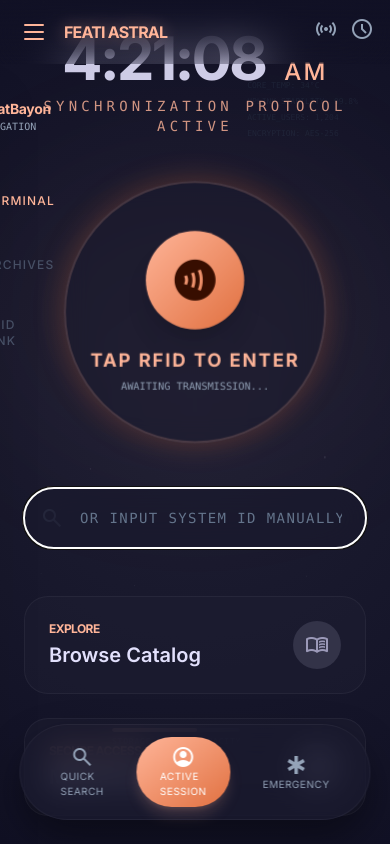
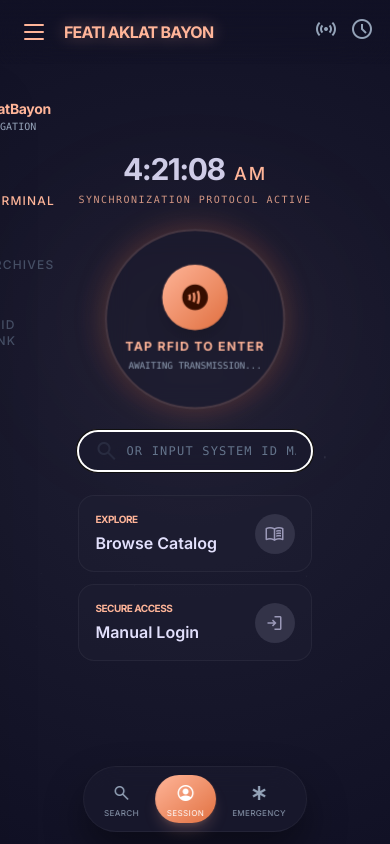
Before and after one commit to vincecharles/AklatBayonV2, a website: page index.html in a window 390 px wide. Drawn offline with nearby package versions, Linux system fonts and the light colour scheme.

Commit message:
feat: optimize index.html for responsive mobile viewing and update site branding.

```diff
--- a/index.html
+++ b/index.html
@@ -80,7 +80,7 @@
         }
     </style>
 </head>
-<body class="font-sans min-h-screen overflow-hidden flex flex-col items-center justify-center bg-astral-gradient text-[#e2e0fc]">
+<body class="font-sans min-h-screen flex flex-col items-center justify-center bg-astral-gradient text-[#e2e0fc]" style="overflow-y: auto;">
     <!-- Particles -->
     <div id="particles" class="fixed inset-0 pointer-events-none z-0 overflow-hidden"></div>
 
@@ -95,7 +95,7 @@
             </button>
             <div class="text-base md:text-xl font-bold tracking-tighter text-[#ffb599] drop-shadow-[0_0_8px_rgba(255,181,153,0.4)]">
                 <span class="hidden sm:inline">FEATI ASTRAL REPOSITORY</span>
-                <span class="sm:hidden">FEATI ASTRAL</span>
+                <span class="sm:hidden">FEATI AKLAT BAYON</span>
             </div>
             <div class="h-4 w-px bg-[#56423b]/30 hidden md:block"></div>
             <div class="flex items-center gap-2 hidden md:flex" id="system-status">
@@ -150,61 +150,61 @@
     </aside>
 
     <!-- Main Content Canvas -->
-    <main class="relative z-10 flex flex-col items-center justify-center max-w-4xl w-full px-6 text-center">
+    <main class="relative z-10 flex flex-col items-center justify-center max-w-4xl w-full px-4 md:px-6 text-center pt-20 md:pt-0 pb-28 md:pb-0">
         <div id="tap-section">
             <!-- HUD Clock -->
-            <div class="mb-12 space-y-2">
-                <h2 class="text-6xl font-bold tracking-tighter text-[#e2e0fc]/90">
-                    <span id="clock">12:00:00</span> <span class="text-2xl text-[#ffb599] font-medium uppercase tracking-widest ml-2" id="clock-ampm">PM</span>
+            <div class="mb-6 md:mb-12 space-y-1 md:space-y-2">
+                <h2 class="text-3xl sm:text-4xl md:text-6xl font-bold tracking-tighter text-[#e2e0fc]/90">
+                    <span id="clock">12:00:00</span> <span class="text-lg sm:text-xl md:text-2xl text-[#ffb599] font-medium uppercase tracking-widest ml-1 md:ml-2" id="clock-ampm">PM</span>
                 </h2>
-                <p class="text-[#ffb599] font-mono tracking-[0.3em] uppercase text-sm opacity-80" id="protocol-status">Synchronization Protocol Active</p>
+                <p class="text-[#ffb599] font-mono tracking-[0.15em] md:tracking-[0.3em] uppercase text-[10px] md:text-sm opacity-80" id="protocol-status">Synchronization Protocol Active</p>
             </div>
 
             <!-- Central Scanner -->
-            <div class="relative group cursor-pointer mb-12" id="rfid-container">
+            <div class="relative group cursor-pointer mb-6 md:mb-12" id="rfid-container">
                 <div class="absolute inset-0 bg-[#ffb599]/20 rounded-full blur-3xl scale-125 opacity-20 group-hover:opacity-40 transition-opacity"></div>
-                <div class="relative w-64 h-64 rounded-full border-2 border-[#ffb599]/20 flex items-center justify-center bg-[#1a1a2e]/40 backdrop-blur-md rfid-idle overflow-hidden mx-auto" id="rfid-circle">
+                <div class="relative w-44 h-44 sm:w-52 sm:h-52 md:w-64 md:h-64 rounded-full border-2 border-[#ffb599]/20 flex items-center justify-center bg-[#1a1a2e]/40 backdrop-blur-md rfid-idle overflow-hidden mx-auto" id="rfid-circle">
                     <div class="scan-effect" id="scanner-line"></div>
-                    <div class="flex flex-col items-center gap-4 relative z-20">
-                        <div class="w-24 h-24 rounded-full bg-gradient-to-br from-[#ffb599] to-[#e17141] flex items-center justify-center text-[#370e00] shadow-xl" id="icon-container">
-                            <span class="material-symbols-outlined text-5xl" id="rfid-icon" style="font-variation-settings: 'FILL' 1;">contactless</span>
+                    <div class="flex flex-col items-center gap-2 md:gap-4 relative z-20">
+                        <div class="w-16 h-16 sm:w-20 sm:h-20 md:w-24 md:h-24 rounded-full bg-gradient-to-br from-[#ffb599] to-[#e17141] flex items-center justify-center text-[#370e00] shadow-xl" id="icon-container">
+                            <span class="material-symbols-outlined text-3xl sm:text-4xl md:text-5xl" id="rfid-icon" style="font-variation-settings: 'FILL' 1;">contactless</span>
                         </div>
                         <div class="space-y-1">
-                            <span class="block text-[#ffb599] font-bold uppercase tracking-widest text-lg" id="main-text">TAP RFID TO ENTER</span>
-                            <span class="block text-slate-400 font-mono text-[10px] uppercase" id="sub-text">Awaiting Transmission...</span>
+                            <span class="block text-[#ffb599] font-bold uppercase tracking-widest text-xs sm:text-sm md:text-lg" id="main-text">TAP RFID TO ENTER</span>
+                            <span class="block text-slate-400 font-mono text-[9px] md:text-[10px] uppercase" id="sub-text">Awaiting Transmission...</span>
                         </div>
                     </div>
                 </div>
             </div>
 
             <!-- Manual Input Bar -->
-            <div class="w-full max-w-lg mb-12 mx-auto">
+            <div class="w-full max-w-lg mb-6 md:mb-12 mx-auto">
                 <div class="relative flex items-center">
                     <span class="material-symbols-outlined absolute left-4 text-slate-500">search</span>
                     <input type="text" id="rfid-input" autofocus
-                        class="group flex items-center w-full bg-[#1a1a2e]/60 border-none rounded-full py-5 pl-14 pr-6 text-[#e2e0fc] placeholder:text-slate-500 focus:ring-2 focus:ring-[#ffb599]/40 backdrop-blur-xl transition-all font-mono tracking-widest text-sm uppercase"
+                        class="group flex items-center w-full bg-[#1a1a2e]/60 border-none rounded-full py-3 md:py-5 pl-12 md:pl-14 pr-4 md:pr-6 text-[#e2e0fc] placeholder:text-slate-500 focus:ring-2 focus:ring-[#ffb599]/40 backdrop-blur-xl transition-all font-mono tracking-widest text-xs md:text-sm uppercase"
                         placeholder="OR INPUT SYSTEM ID MANUALLY">
                 </div>
             </div>
 
             <!-- Action Cluster -->
-            <div class="grid grid-cols-1 md:grid-cols-2 gap-6 w-full max-w-2xl mx-auto">
-                <a href="/pages/management/catalog/catalog.html" class="group flex items-center justify-between p-6 bg-[#1e1e32]/50 border border-white/5 rounded-3xl hover:bg-[#28283d] transition-all">
+            <div class="grid grid-cols-1 md:grid-cols-2 gap-3 md:gap-6 w-full max-w-2xl mx-auto">
+                <a href="/pages/management/catalog/catalog.html" class="group flex items-center justify-between p-4 md:p-6 bg-[#1e1e32]/50 border border-white/5 rounded-2xl md:rounded-3xl hover:bg-[#28283d] transition-all">
                     <div class="flex flex-col items-start">
-                        <span class="text-[#ffb599] text-xs font-bold uppercase tracking-tighter mb-1">Explore</span>
-                        <span class="text-[#e2e0fc] text-xl font-semibold">Browse Catalog</span>
+                        <span class="text-[#ffb599] text-[10px] md:text-xs font-bold uppercase tracking-tighter mb-1">Explore</span>
+                        <span class="text-[#e2e0fc] text-base md:text-xl font-semibold">Browse Catalog</span>
                     </div>
-                    <div class="w-12 h-12 rounded-full bg-[#333348] flex items-center justify-center group-hover:bg-[#ffb599] group-hover:text-[#370e00] transition-colors text-[#9b99b8]">
-                        <span class="material-symbols-outlined">menu_book</span>
+                    <div class="w-10 h-10 md:w-12 md:h-12 rounded-full bg-[#333348] flex items-center justify-center group-hover:bg-[#ffb599] group-hover:text-[#370e00] transition-colors text-[#9b99b8]">
+                        <span class="material-symbols-outlined text-xl md:text-2xl">menu_book</span>
                     </div>
                 </a>
-                <a href="/pages/auth/login.html" class="group flex items-center justify-between p-6 bg-[#1e1e32]/50 border border-white/5 rounded-3xl hover:bg-[#28283d] transition-all">
+                <a href="/pages/auth/login.html" class="group flex items-center justify-between p-4 md:p-6 bg-[#1e1e32]/50 border border-white/5 rounded-2xl md:rounded-3xl hover:bg-[#28283d] transition-all">
                     <div class="flex flex-col items-start">
-                        <span class="text-[#ffb599] text-xs font-bold uppercase tracking-tighter mb-1">Secure Access</span>
-                        <span class="text-[#e2e0fc] text-xl font-semibold">Manual Login</span>
+                        <span class="text-[#ffb599] text-[10px] md:text-xs font-bold uppercase tracking-tighter mb-1">Secure Access</span>
+                        <span class="text-[#e2e0fc] text-base md:text-xl font-semibold">Manual Login</span>
                     </div>
-                    <div class="w-12 h-12 rounded-full bg-[#333348] flex items-center justify-center group-hover:bg-[#ffb599] group-hover:text-[#370e00] transition-colors text-[#9b99b8]">
-                        <span class="material-symbols-outlined">login</span>
+                    <div class="w-10 h-10 md:w-12 md:h-12 rounded-full bg-[#333348] flex items-center justify-center group-hover:bg-[#ffb599] group-hover:text-[#370e00] transition-colors text-[#9b99b8]">
+                        <span class="material-symbols-outlined text-xl md:text-2xl">login</span>
                     </div>
                 </a>
             </div>
@@ -212,7 +212,7 @@
 
         <!-- Register Section -->
         <div id="register-section" style="display:none">
-            <div class="bg-[#1e1e32]/80 border border-[#3a3a52] rounded-3xl p-8 w-[420px] backdrop-blur-xl animate-fade-in">
+            <div class="bg-[#1e1e32]/80 border border-[#3a3a52] rounded-3xl p-5 md:p-8 w-full max-w-[420px] backdrop-blur-xl animate-fade-in">
                 <h4 class="text-xl font-bold mb-1 text-center text-[#ffb599]">System Registration</h4>
                 <p class="text-sm text-[#9b99b8] text-center mb-6">Enter your credentials to gain access</p>
                 <div class="mb-4">
@@ -227,7 +227,7 @@
                         <input type="email" id="reg-email" placeholder="Email Address" class="astral-input pl-12">
                     </div>
                 </div>
-                <div class="grid grid-cols-2 gap-3 mb-4">
+                <div class="grid grid-cols-1 sm:grid-cols-2 gap-3 mb-4">
                     <div class="relative">
                         <span class="material-symbols-outlined absolute left-4 top-1/2 -translate-y-1/2 text-[#9b99b8]">account_circle</span>
                         <input type="text" id="reg-username" placeholder="Username" class="astral-input pl-12">
@@ -267,13 +267,13 @@
     </main>
 
     <!-- HUD Background Overlays -->
-    <div class="fixed top-20 right-8 pointer-events-none text-slate-700/30 font-mono text-[8px] space-y-1 z-0">
+    <div class="fixed top-20 right-8 pointer-events-none text-slate-700/30 font-mono text-[8px] space-y-1 z-0 hidden md:block">
         <div>CORE_TEMP: 34°C</div>
         <div>UPLINK_STABILITY: 99.8%</div>
         <div>ACTIVE_USERS: 1,204</div>
         <div>ENCRYPTION: AES-256</div>
     </div>
-    <div class="fixed bottom-24 left-28 pointer-events-none z-0">
+    <div class="fixed bottom-24 left-28 pointer-events-none z-0 hidden md:block">
         <div class="w-32 h-1 bg-[#28283d] rounded-full overflow-hidden">
             <div class="w-2/3 h-full bg-[#ffb599]/40 rounded-full"></div>
         </div>
@@ -281,18 +281,18 @@
     </div>
 
     <!-- Bottom Navigation -->
-    <nav class="fixed bottom-6 left-1/2 -translate-x-1/2 flex items-center gap-4 z-50 bg-[#1A1A2E]/60 backdrop-blur-lg px-6 py-3 rounded-full border border-white/5 shadow-[0_20px_40px_rgba(0,0,0,0.4)]">
-        <div class="flex flex-col items-center text-slate-400 px-4 py-2 hover:text-[#ffb599] transition-colors cursor-pointer">
-            <span class="material-symbols-outlined">search</span>
-            <span class="text-[10px] uppercase tracking-wider">Quick Search</span>
+    <nav class="fixed bottom-3 md:bottom-6 left-1/2 -translate-x-1/2 flex items-center gap-2 md:gap-4 z-50 bg-[#1A1A2E]/80 md:bg-[#1A1A2E]/60 backdrop-blur-lg px-3 md:px-6 py-2 md:py-3 rounded-full border border-white/5 shadow-[0_20px_40px_rgba(0,0,0,0.4)]">
+        <div class="flex flex-col items-center text-slate-400 px-2 md:px-4 py-1 md:py-2 hover:text-[#ffb599] transition-colors cursor-pointer">
+            <span class="material-symbols-outlined text-xl md:text-2xl">search</span>
+            <span class="text-[8px] md:text-[10px] uppercase tracking-wider">Search</span>
         </div>
-        <div class="flex flex-col items-center bg-gradient-to-br from-[#ffb599] to-[#e17141] text-white rounded-full px-6 py-2 shadow-lg shadow-[#ffb599]/20 cursor-pointer">
-            <span class="material-symbols-outlined" style="font-variation-settings: 'FILL' 1;">account_circle</span>
-            <span class="text-[10px] uppercase tracking-wider">Active Session</span>
+        <div class="flex flex-col items-center bg-gradient-to-br from-[#ffb599] to-[#e17141] text-white rounded-full px-3 md:px-6 py-1 md:py-2 shadow-lg shadow-[#ffb599]/20 cursor-pointer">
+            <span class="material-symbols-outlined text-xl md:text-2xl" style="font-variation-settings: 'FILL' 1;">account_circle</span>
+            <span class="text-[8px] md:text-[10px] uppercase tracking-wider">Session</span>
         </div>
-        <div class="flex flex-col items-center text-slate-400 px-4 py-2 hover:text-[#ffb599] transition-colors cursor-pointer">
-            <span class="material-symbols-outlined">emergency</span>
-            <span class="text-[10px] uppercase tracking-wider">Emergency</span>
+        <div class="flex flex-col items-center text-slate-400 px-2 md:px-4 py-1 md:py-2 hover:text-[#ffb599] transition-colors cursor-pointer">
+            <span class="material-symbols-outlined text-xl md:text-2xl">emergency</span>
+            <span class="text-[8px] md:text-[10px] uppercase tracking-wider">Emergency</span>
         </div>
     </nav>
 
```
Also changed, not shown: postgres - neondb - public.png (added), 1 other file.
